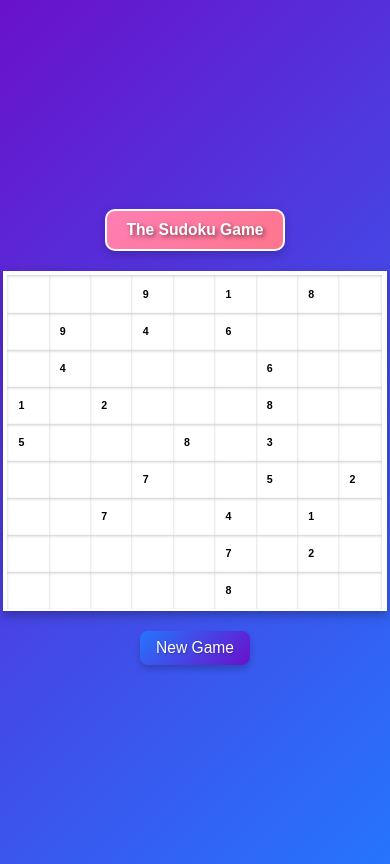
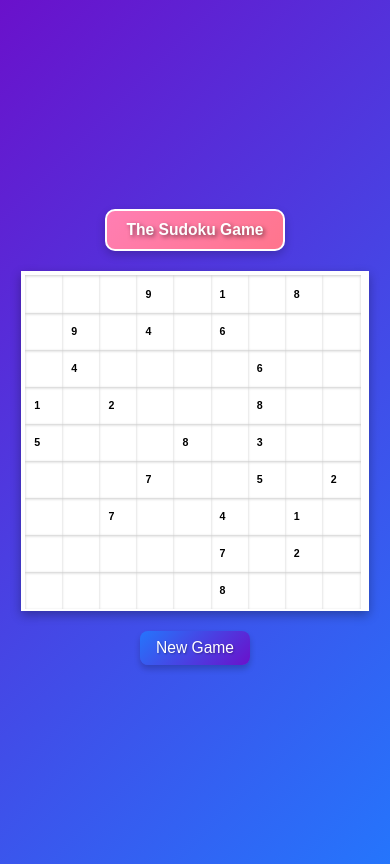
Before and after one commit to Satyam4755/Sudoku-Game, a plain HTML site: page index.html in a window 390 px wide. Drawn offline with Linux system fonts and the light colour scheme.

Commit message:
Update index.html

```diff
--- a/index.html
+++ b/index.html
@@ -64,7 +64,7 @@
             gap: 2px;
             width: 90vmin; /* Dynamically adjust grid size */
             height: 90vmin; /* Match width for a square */
-            padding-right:5px;
+            padding-right:8px;
             border: 4px solid white;
             background-color: #fff;
             box-shadow: 0 4px 10px rgba(0, 0, 0, 0.3);
@@ -140,7 +140,7 @@
             }
 
             #Dabba {
-                width: 95vmin;
+                width: 85vmin;
                 height: 85vmin;
             }
 
```
